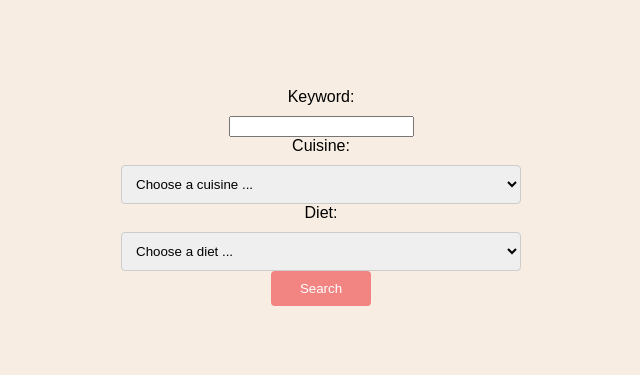
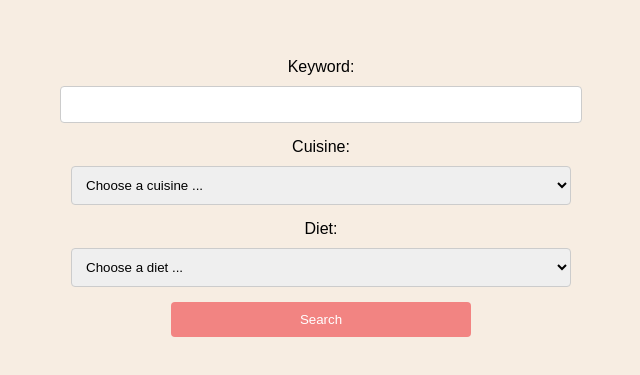
Before and after one commit to armandoparra13/HarmonyPlate, a React (Create React App) app in the folder front/: page /food in a window 1280 px wide. Shown: the part 203-578 px from the top of the page, without its empty margins (319-959 px from the left). Built offline with nearby package versions, Linux system fonts and the light colour scheme.

Commit message:
Added fancy styling for food page

```diff
--- a/front/src/pages/FoodPage/FoodPage.css
+++ b/front/src/pages/FoodPage/FoodPage.css
@@ -18,3 +18,32 @@
 .selected-option {
     background-color: #F28482;
   }
+
+.custom-input, .custom-select {
+    width: 500px;
+    padding: 10px; /* Increased padding for better appearance */
+    border: 1px solid #ccc;
+    border-radius: 4px;
+}
+
+.input-group {
+    margin-bottom: 15px;
+}
+
+.input-group-button {
+    width: 300px;
+    padding: 10px;
+    background-color: #F28482; /* Updated color */
+    color: #fff;
+    border: none;
+    border-radius: 4px;
+    cursor: pointer;
+}
+
+.food-img {
+    width: 80%;
+}
+
+.food-page {
+
+}
--- a/front/src/pages/FoodPage/FoodPage.js
+++ b/front/src/pages/FoodPage/FoodPage.js
@@ -59,10 +59,11 @@ function FoodPage() {
     }
 
     return (
-        <div>
-            <div>
+        <div className="food-page">
+            <div className="input-group">
                 <label>Keyword:</label>
                 <input
+                    className="custom-input"
                     id="keyword"
                     type="text"
                     name="keyword"
@@ -71,10 +72,10 @@ function FoodPage() {
                     )}
                 />
             </div>
-            <div>
+            <div className="input-group">
                 <label>Cuisine:</label>
                 <select
-                    class="cuisine"
+                    className="custom-select"
                     name="cuisine"
                     onClick={(e) => (
                         setCuisine(e.target.value)
@@ -110,10 +111,10 @@ function FoodPage() {
                     <option value="vietnamese">Vietnamese</option>
                 </select>
             </div>
-            <div>
+            <div className="input-group">
                 <label>Diet:</label>
                 <select
-                    class="diet"
+                    className="custom-select"
                     name="diet"
                     onClick={(e) => (
                         setDiet(e.target.value))}
@@ -132,21 +133,24 @@ function FoodPage() {
                     <option value="whole30">Whole30</option>
                 </select>
             </div>
-            <button class="submit" onClick={onSubmit}>Search</button>
-            <div class="options">
+            <button className="input-group-button" onClick={onSubmit}>Search</button>
+            <div className="options">
                 {!validSearch ? (
                     <div>{errorMessage}</div>
                 ) : options.length === 0 ? (<div>No options found. Change choices or finish.</div>) : (
                     <>
                         <div>Which one sounds the best to you</div>
                         {options.map((data, i) => (
-                            <button className="option" id={data.id} key={i} name={data.title} onClick={onChoose}>{data.title}</button>
+                            <button className="option" id={data.id} key={i} name={data.title} onClick={onChoose}>
+                                <div>{data.title}</div>
+                                <img className="food-img" src={data.image}></img>
+                            </button>
                         ))}
                     </>
                 )}
             </div>
 
-            {validSearch && <button class="submit" onClick={submitChoice}>Finish</button>}
+            {validSearch && <button className="input-group-button" onClick={submitChoice}>Finish</button>}
         </div >
     );
 }
--- a/front/src/pages/LoginPage/LoginPage.css
+++ b/front/src/pages/LoginPage/LoginPage.css
@@ -59,7 +59,7 @@ body {
     margin-top: 50px;
 }
 
-img {
+.bg-img {
     overflow: hidden;
     position: absolute;
     width: 100%;
--- a/front/src/pages/LoginPage/LoginPage.js
+++ b/front/src/pages/LoginPage/LoginPage.js
@@ -40,7 +40,7 @@ function LoginPage() {
 
   return (
     <div>
-      <img src="https://media.giphy.com/media/h7uTwqEHysbd2lhyDP/giphy.gif" />
+      <img className="bg-img" src="https://media.giphy.com/media/h7uTwqEHysbd2lhyDP/giphy.gif" />
 
       <div className="card">
         <div className="title">Harmony Plate</div>
--- a/front/src/pages/SignUpPage/SignUpPage.css
+++ b/front/src/pages/SignUpPage/SignUpPage.css
@@ -28,7 +28,7 @@ label {
     margin-bottom: 10px; /* Increased margin for better spacing */
 }
 
-.custom-input, select {
+.custom-input, .custom-select {
     width: 100%;
     padding: 10px; /* Increased padding for better appearance */
     border: 1px solid #ccc;
--- a/front/src/pages/SignUpPage/SignUpPage.js
+++ b/front/src/pages/SignUpPage/SignUpPage.js
@@ -67,7 +67,7 @@ const SignUp = () => {
                 </div>
                 <div className="input-group">
                     <label htmlFor="gender">Gender:</label>
-                    <select id="gender" name="gender" onChange={handleChange} value={formData.gender}>
+                    <select className="custom-select" id="gender" name="gender" onChange={handleChange} value={formData.gender}>
                         <option value="male">Male</option>
                         <option value="female">Female</option>
                         <option value="nonbinary">Nonbinary</option>
```
